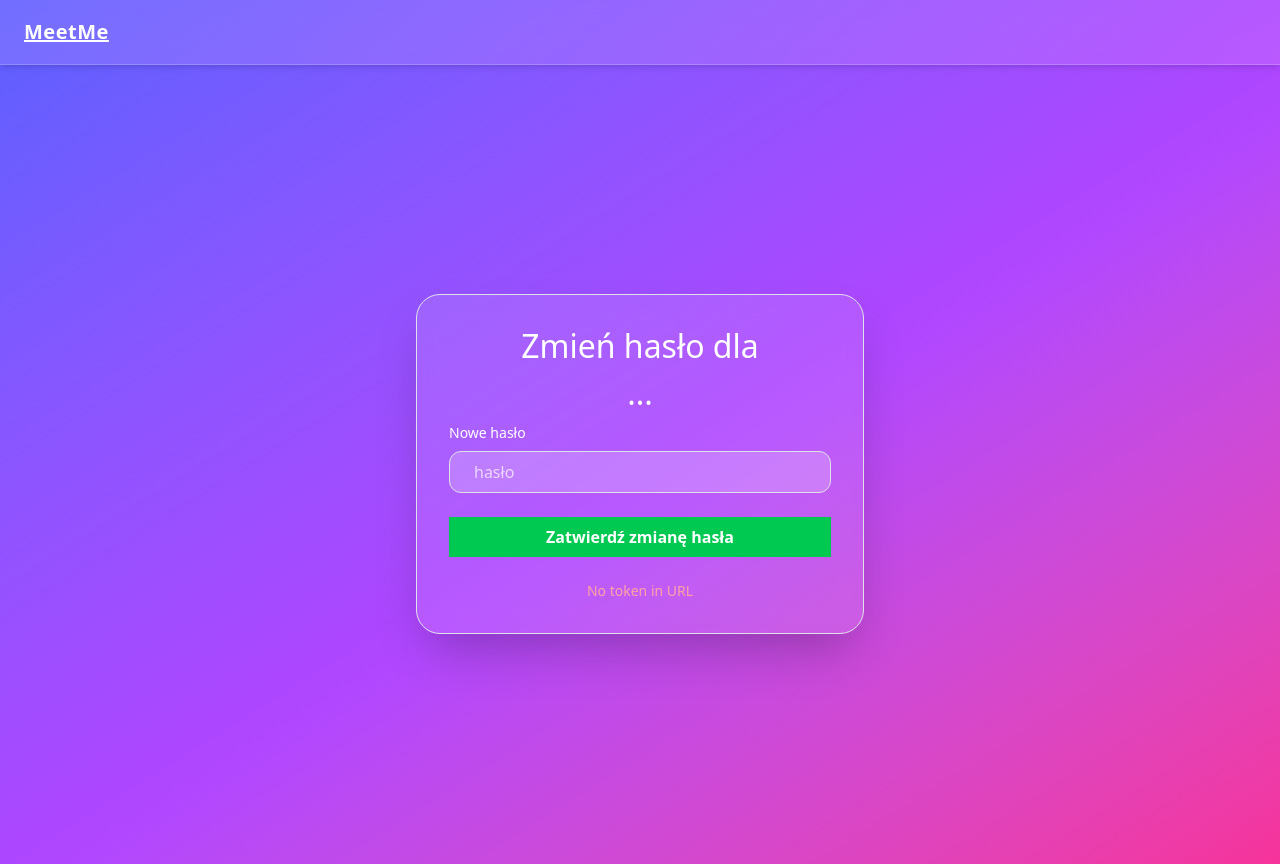
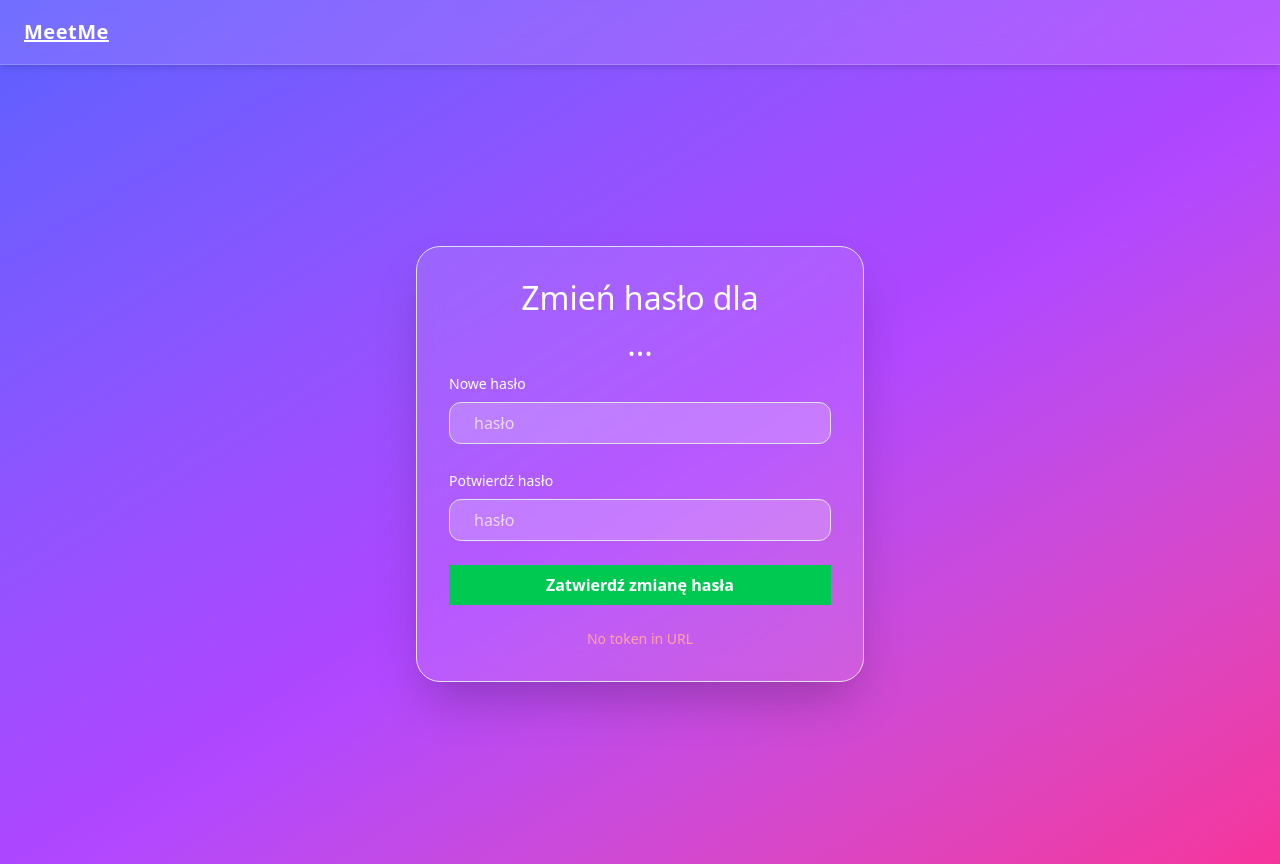
Before and after one commit to Interaktywne-Technologie-Sieciowe/supreme-bassoon, a Vue app in the folder vite-project/: page /PasswordChange in a window 1280 px wide. Built offline with nearby package versions, Linux system fonts and the light colour scheme; no server answers.

Commit message:
added div second password

```diff
--- a/vite-project/src/components/PasswordChange.vue
+++ b/vite-project/src/components/PasswordChange.vue
@@ -10,6 +10,13 @@
         <div class="space-y-2">
           <label for="password" class="block text-sm font-medium">Nowe hasło</label>
           <input id="password" v-model="password" type="password" required
+            class="w-full px-4 py-2 bg-white/20 text-white placeholder-white/70 rounded-xl border border-white/30 focus:outline-none focus:ring-2 focus:ring-white"
+            placeholder="hasło" />
+        </div>
+
+        <div class="space-y-2">
+          <label for="password" class="block text-sm font-medium">Potwierdź hasło</label>
+          <input id="secPassword" v-model="password" type="password" required
             class="w-full px-4 py-2 bg-white/20 text-white placeholder-white/70 rounded-xl border border-white/30 focus:outline-none focus:ring-2 focus:ring-white"
             placeholder="hasło" />
         </div>
@@ -76,4 +83,6 @@ const submitReset = async () => {
     error.value = err.message || 'Wystąpił błąd przy zmianie hasła.';
   }
 };
+
+
 </script>
```
